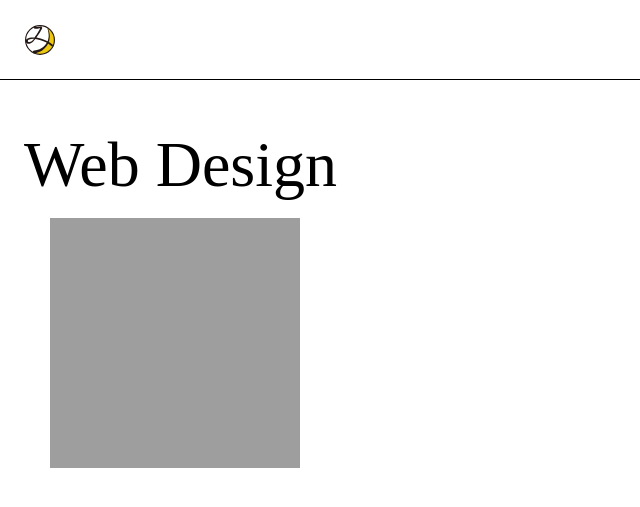
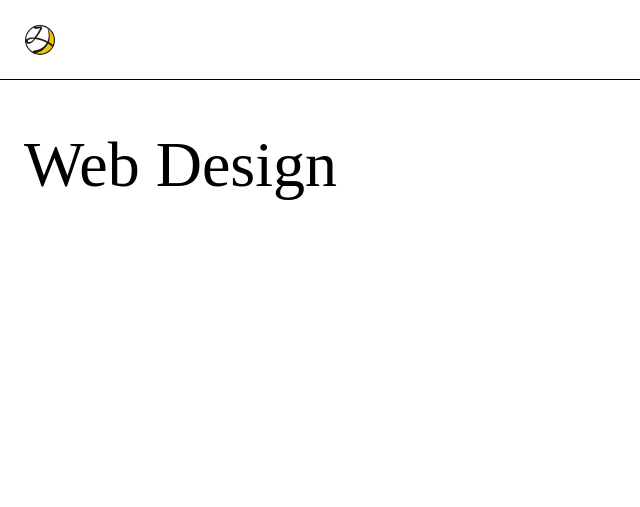
Before and after one commit to MochimochiKinoko/Portfolio-Site, a Jekyll site: the page built from web-design.markdown, in a window 1280 px wide. Shown: the top 507 px of the page, without its empty margins (0-640 px from the left). Built offline with Jekyll 4.4.1, drawn with Linux system fonts in a browser that asks for light colours; some web fonts are replaced.

```diff
--- a/_includes/web-design.html
+++ b/_includes/web-design.html
@@ -3,10 +3,10 @@
     <div class="gallery-container">
         <h1 class="gallery-title">Web Design</h1>
         <div id="image-grid" class="image-grid">
-            <img src="{{'assets/images/gallery/株式会社ビーコス_デザインテスト.png' | absolute_url }}"
+            <!-- <img src="{{'assets/images/gallery/株式会社ビーコス_デザインテスト.png' | absolute_url }}"
                 alt="人材派遣会社HiworksのWebサイトをリデザインしました"
                 data-link="https://www.figma.com/design/UKATWsSfloXyRuKC9TgKIJ/株式会社ビーコス_デザインテスト?node-id=0-1&t=OmNeIhlJOiQ0cVez-1"
-                data-link-text="Figmaで見る">
+                data-link-text="Figmaで見る"> -->
         </div>
     </div>
 </section>
```
